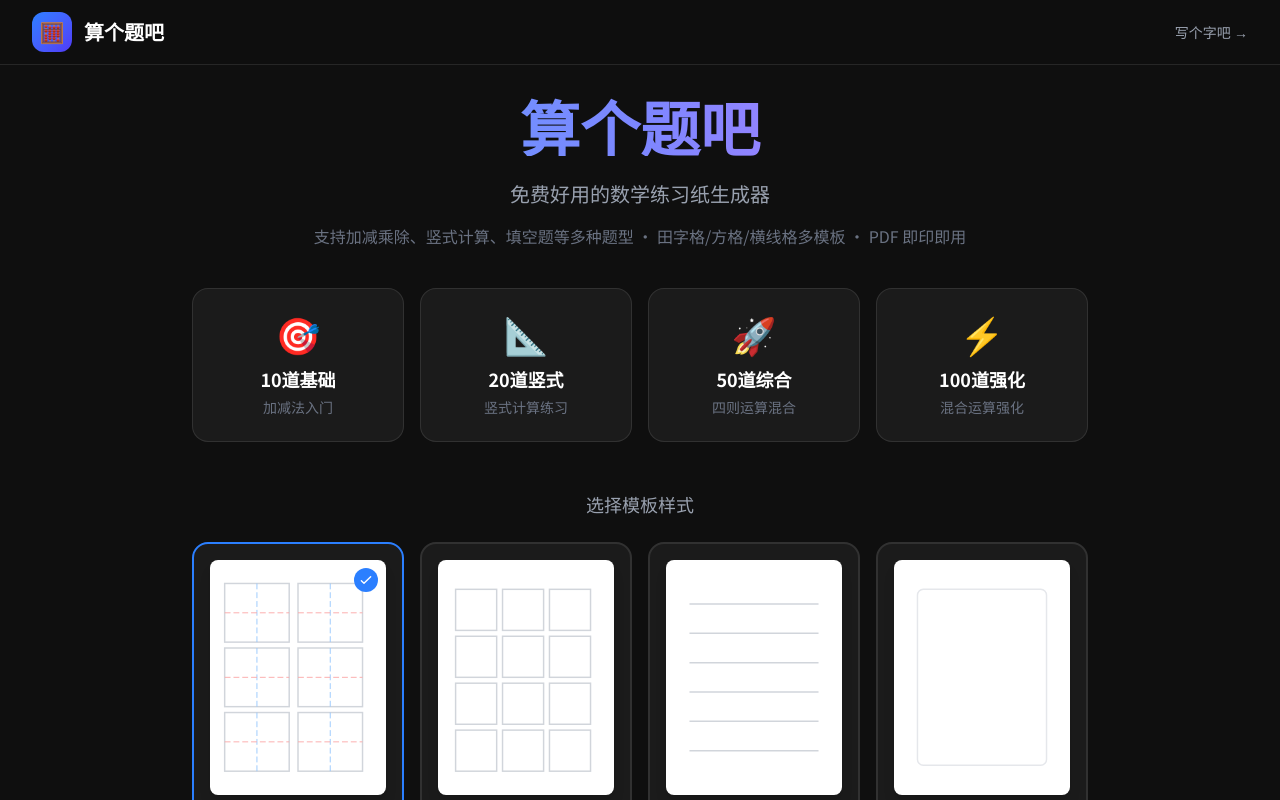
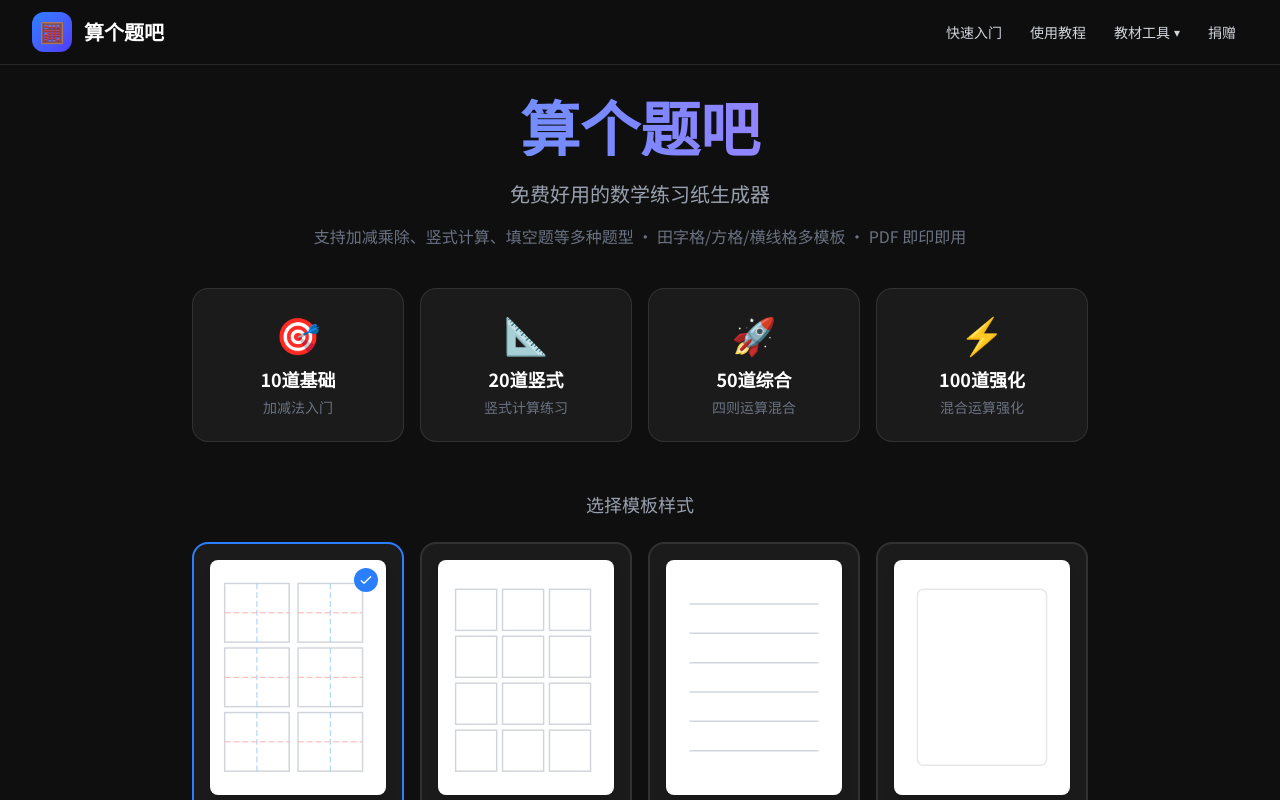
Before and after one commit to jm6-lang/math-worksheet, a Next.js app: page / in a window 1280 px wide. Shown: the top 800 px of the page. Built offline with nearby package versions, Linux system fonts and the light colour scheme.

Commit message:
feat: 重写导航栏 - 快速入门/使用教程/教材工具下拉/捐赠/移动端菜单

```diff
--- a/app/page.tsx
+++ b/app/page.tsx
@@ -65,6 +65,8 @@ export default function Home() {
   const [mode, setMode] = useState<WorksheetMode>('worksheet');
   const [showAnswers, setShowAnswers] = useState(false);
   const [showConfig, setShowConfig] = useState(false);
+  const [mobileMenu, setMobileMenu] = useState(false);
+  const [showGuide, setShowGuide] = useState(false);
 
   // ===== 题目状态 =====
   const [questions, setQuestions] = useState<Question[]>([]);
@@ -189,29 +191,66 @@ export default function Home() {
   return (
     <div className="min-h-screen bg-[#0f0f0f] text-white" style={{ fontFamily: '"Noto Sans SC", "Microsoft YaHei", sans-serif' }}>
 
+
       {/* ===== 顶部导航 ===== */}
       <nav className="fixed top-0 left-0 right-0 z-50 bg-[#0f0f0f]/90 backdrop-blur-md border-b border-white/10">
         <div className="max-w-7xl mx-auto px-4 sm:px-6 lg:px-8">
           <div className="flex items-center justify-between h-16">
+            {/* Logo */}
             <div className="flex items-center gap-3">
-              <div className="w-10 h-10 bg-gradient-to-br from-blue-500 to-indigo-600 rounded-xl flex items-center justify-center text-xl">
-                🧮
+              <div className="w-10 h-10 bg-gradient-to-br from-blue-500 to-indigo-600 rounded-xl flex items-center justify-center text-xl">🧮</div>
+              <button onClick={() => { setHasGenerated(false); setQuestions([]); setShowGuide(false); window.scrollTo({ top: 0, behavior: 'smooth' }); }} className="text-xl font-bold hover:opacity-80 transition-opacity cursor-pointer bg-transparent border-none text-white">算个题吧</button>
+            </div>
+            {/* 桌面导航 */}
+            <div className="hidden md:flex items-center gap-1">
+              <button onClick={() => { setHasGenerated(false); setQuestions([]); setShowGuide(false); window.scrollTo({ top: 0, behavior: 'smooth' }); }} className="px-3 py-2 text-sm text-gray-300 hover:text-white hover:bg-white/10 rounded-lg transition-colors">快速入门</button>
+              <button onClick={() => setShowGuide(true)} className="px-3 py-2 text-sm text-gray-300 hover:text-white hover:bg-white/10 rounded-lg transition-colors">使用教程</button>
+              <div className="relative group">
+                <button className="px-3 py-2 text-sm text-gray-300 hover:text-white hover:bg-white/10 rounded-lg transition-colors flex items-center gap-1">教材工具 <span className="text-xs">▾</span></button>
+                <div className="absolute right-0 top-full pt-2 opacity-0 invisible group-hover:opacity-100 group-hover:visible transition-all duration-200">
+                  <div className="bg-[#1a1a1a] border border-white/10 rounded-xl shadow-xl py-2 min-w-[160px]">
+                    <a href="https://xgzb.top" target="_blank" rel="noopener noreferrer" className="block px-4 py-2 text-sm text-gray-300 hover:text-white hover:bg-white/10">写个字吧（字帖）</a>
+                    <a href="https://xgzb.top/game/sudoku.html" target="_blank" rel="noopener noreferrer" className="block px-4 py-2 text-sm text-gray-300 hover:text-white hover:bg-white/10">数独游戏</a>
+                  </div>
+                </div>
               </div>
-              <button onClick={() => { setHasGenerated(false); setQuestions([]); window.scrollTo({ top: 0, behavior: 'smooth' }); }} className="text-xl font-bold hover:opacity-80 transition-opacity cursor-pointer bg-transparent border-none">算个题吧</button>
+              <a href="https://xgzb.top/donate/" target="_blank" rel="noopener noreferrer" className="px-3 py-2 text-sm text-gray-300 hover:text-white hover:bg-white/10 rounded-lg transition-colors">捐赠</a>
             </div>
-            <div className="flex items-center gap-4">
-              <a
-                href="https://xgzb.top"
-                target="_blank"
-                rel="noopener noreferrer"
-                className="text-sm text-gray-400 hover:text-white transition-colors"
-              >
-                写个字吧 →
-              </a>
-            </div>
+            {/* 移动端 */}
+            <button onClick={() => setMobileMenu(!mobileMenu)} className="md:hidden p-2 text-gray-300 hover:text-white transition-colors">{mobileMenu ? '✕' : '☰'}</button>
           </div>
         </div>
+        {mobileMenu && (
+          <div className="md:hidden bg-[#1a1a1a] border-t border-white/10 py-4 px-4 space-y-1">
+            <button onClick={() => { setHasGenerated(false); setQuestions([]); setShowGuide(false); setMobileMenu(false); window.scrollTo({ top: 0, behavior: 'smooth' }); }} className="block w-full text-left px-4 py-2 text-gray-300 hover:text-white hover:bg-white/10 rounded-lg transition-colors">快速入门</button>
+            <button onClick={() => { setShowGuide(true); setMobileMenu(false); }} className="block w-full text-left px-4 py-2 text-gray-300 hover:text-white hover:bg-white/10 rounded-lg transition-colors">使用教程</button>
+            <div className="border-t border-white/10 my-2"></div>
+            <a href="https://xgzb.top" target="_blank" rel="noopener noreferrer" className="block px-4 py-2 text-gray-300 hover:text-white hover:bg-white/10 rounded-lg transition-colors">写个字吧（字帖）</a>
+            <a href="https://xgzb.top/game/sudoku.html" target="_blank" rel="noopener noreferrer" className="block px-4 py-2 text-gray-300 hover:text-white hover:bg-white/10 rounded-lg transition-colors">数独游戏</a>
+            <div className="border-t border-white/10 my-2"></div>
+            <a href="https://xgzb.top/donate/" target="_blank" rel="noopener noreferrer" className="block px-4 py-2 text-gray-300 hover:text-white hover:bg-white/10 rounded-lg transition-colors">捐赠</a>
+          </div>
+        )}
       </nav>
+
+      {/* 使用教程弹窗 */}
+      {showGuide && (
+        <div className="fixed inset-0 z-50 flex items-center justify-center p-4 bg-black/60 backdrop-blur-sm" onClick={() => setShowGuide(false)}>
+          <div className="bg-[#1a1a1a] border border-white/10 rounded-2xl max-w-2xl w-full max-h-[80vh] overflow-y-auto p-8" onClick={e => e.stopPropagation()}>
+            <div className="flex items-center justify-between mb-6">
+              <h2 className="text-2xl font-bold">使用教程</h2>
+              <button onClick={() => setShowGuide(false)} className="text-gray-400 hover:text-white text-2xl">✕</button>
+            </div>
+            <div className="space-y-6 text-gray-300">
+              <div><h3 className="text-lg font-bold text-white mb-2">1️⃣ 快捷出题</h3><p className="text-sm leading-relaxed">首页提供 4 种快捷预设（10道基础、20道竖式、50道综合、100道强化），点击即可一键生成。</p></div>
+              <div><h3 className="text-lg font-bold text-white mb-2">2️⃣ 选择模板</h3><p className="text-sm leading-relaxed">支持田字格、方格纸、横线格、空白纸 4 种模板，点击模板卡片切换。</p></div>
+              <div><h3 className="text-lg font-bold text-white mb-2">3️⃣ 自定义配置</h3><p className="text-sm leading-relaxed">展开「高级配置」可设置年级、题型、数字范围、题目数量、每行题数、字体大小等。</p></div>
+              <div><h3 className="text-lg font-bold text-white mb-2">4️⃣ 导出打印</h3><p className="text-sm leading-relaxed">导出 PDF（题目卷+答案卷），也可直接打印。PDF 为 A4 尺寸，即印即用。</p></div>
+            </div>
+            <button onClick={() => setShowGuide(false)} className="mt-6 w-full py-3 bg-blue-500 hover:bg-blue-600 text-white font-bold rounded-xl transition-colors">知道了</button>
+          </div>
+        </div>
+      )}
 
       {/* ===== Hero 区域 ===== */}
       {!hasGenerated && (
```
